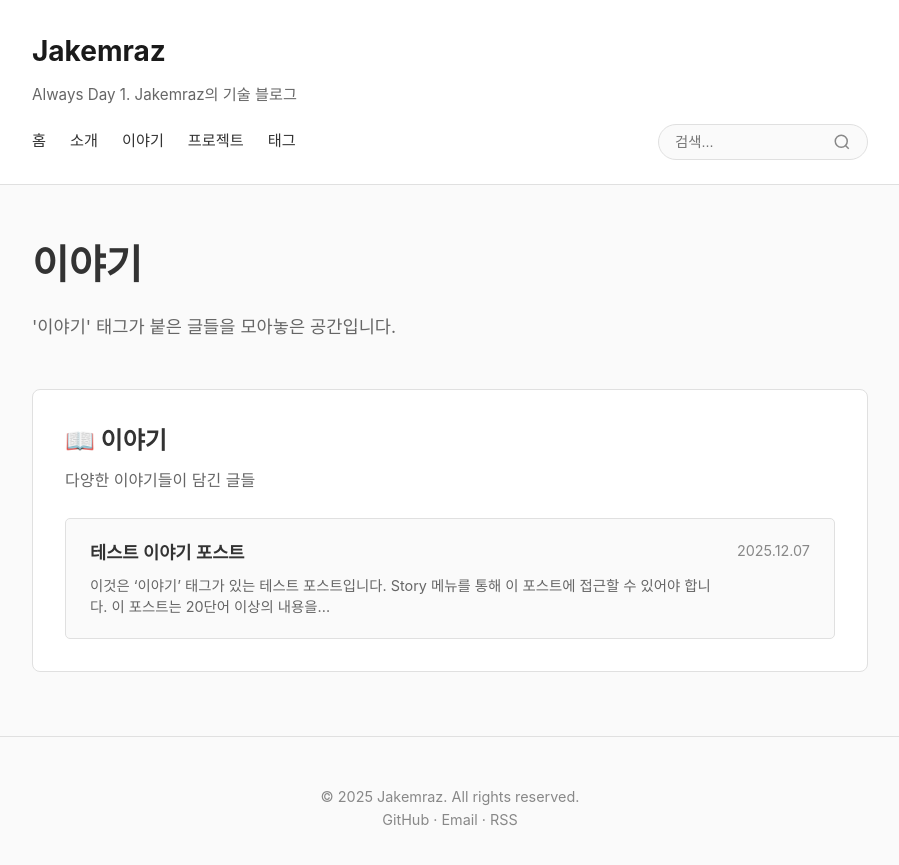
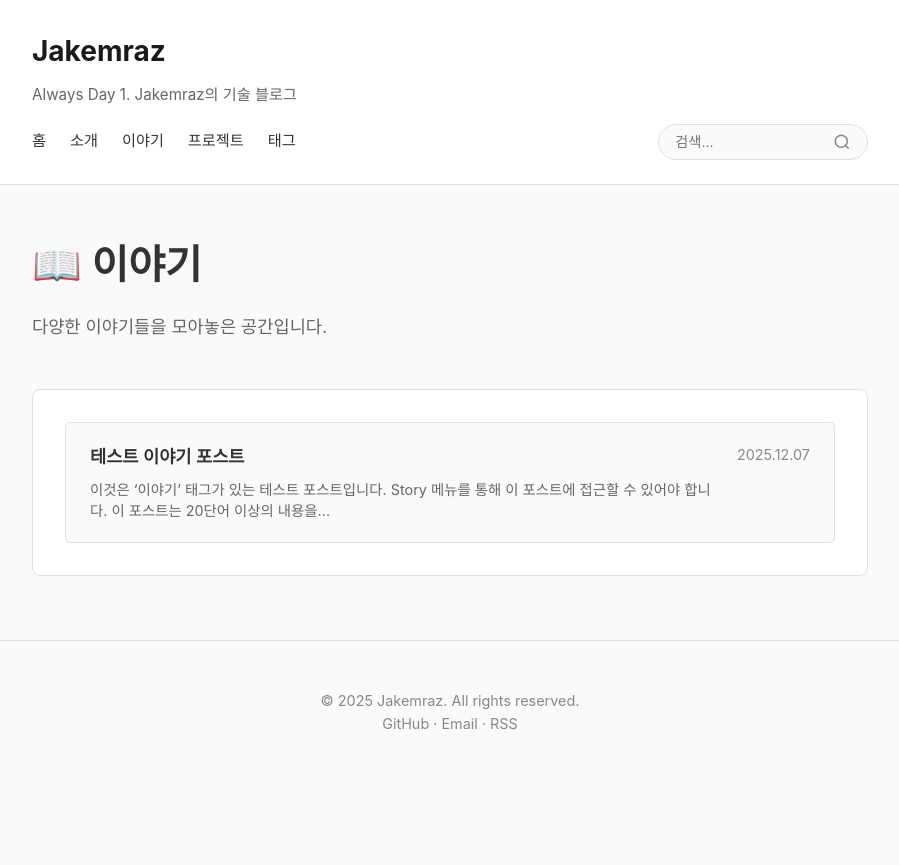
Before and after one commit to jakemraz/jakemraz.github.io, a Jekyll site: the page built from story.html, in a window 1280 px wide. Shown: the top 865 px of the page, without its empty margins (190-1089 px from the left). Built offline with Jekyll 4.4.1, drawn with Linux system fonts in a browser that asks for light colours.

Commit message:
미사용 문구 제거

```diff
--- a/story.html
+++ b/story.html
@@ -4,14 +4,11 @@ title: 이야기
 ---
 
 <div class="projects-page">
-    <h1>이야기</h1>
-    <p class="page-description">'이야기' 태그가 붙은 글들을 모아놓은 공간입니다.</p>
+    <h1>📖 이야기</h1>
+    <p class="page-description">다양한 이야기들을 모아놓은 공간입니다.</p>
 
     <section class="project-year">
         <div class="project-section">
-            <h3 class="project-title">📖 이야기</h3>
-            <p class="project-description">다양한 이야기들이 담긴 글들</p>
-
             <div class="project-posts">
                 {% assign story_posts = site.posts | where_exp: "post", "post.tags contains '이야기'" %}
                 {% if story_posts.size > 0 %}
```
